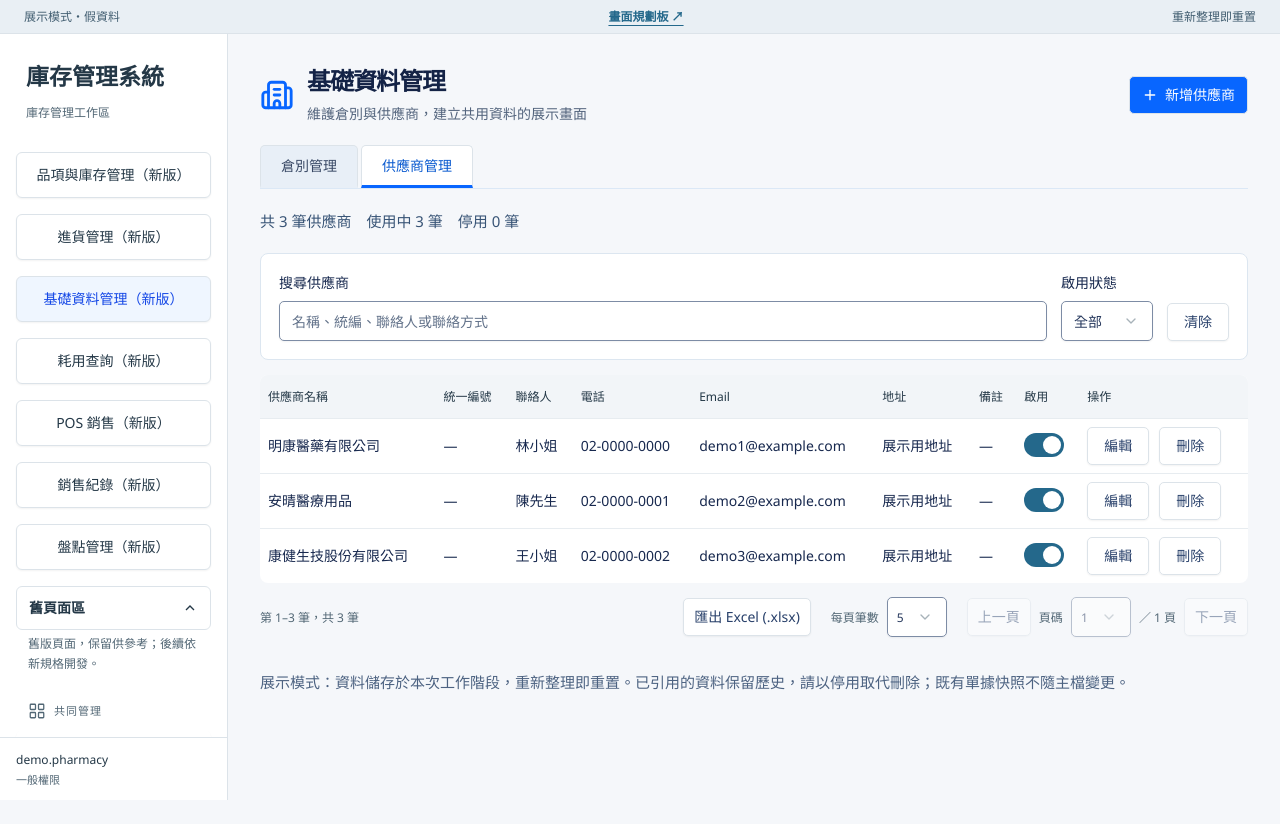
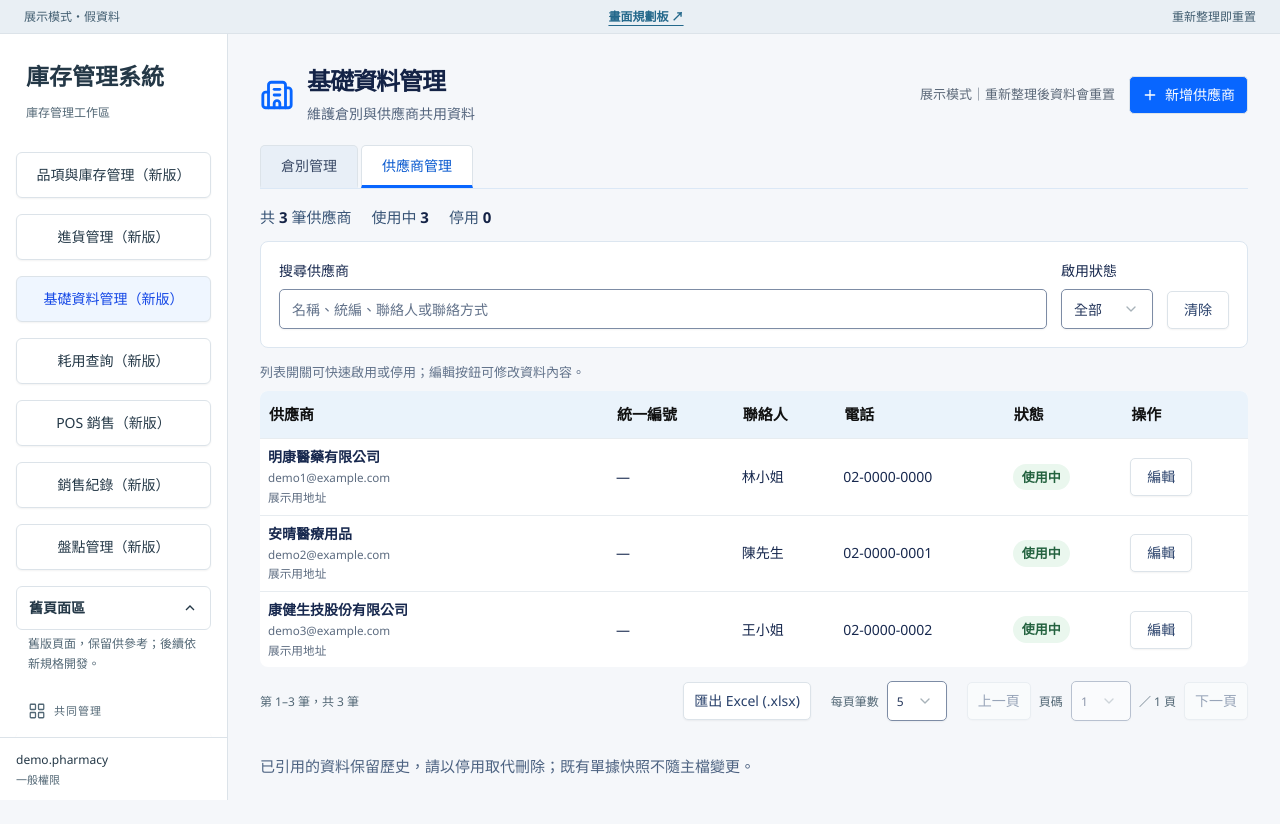
Before and after one commit to recycle-crew/Fanding, a React (Vite) app in the folder frontend/: page /base-data in a window 1280 px wide. Both pictures are taken after a click on the tab "供應商管理". Before the commit the page ends 800 px from the top, so only its background shows below. Built offline with nearby package versions, Linux system fonts and the light colour scheme.

Commit message:
feat(基礎資料): 整理列表狀態與編輯操作

```diff
--- a/frontend/src/features/base-data/base-data.css
+++ b/frontend/src/features/base-data/base-data.css
@@ -1,6 +1,60 @@
 .base-data-summary {
-  margin: 20px 0;
+  display: flex;
+  flex-wrap: wrap;
+  gap: 8px 20px;
+  margin: 16px 0 12px;
   color: #385476;
+}
+.base-data-summary strong {
+  color: #142346;
+  font-variant-numeric: tabular-nums;
+}
+.base-data-heading-actions {
+  display: flex;
+  align-items: center;
+  justify-content: flex-end;
+  gap: 14px;
+}
+.base-data-demo-note {
+  color: #5b6878;
+  font-size: 13px;
+}
+.base-data-table-hint {
+  margin: 14px 0 8px;
+  color: #61728a;
+  font-size: 13px;
+}
+.base-data-notice {
+  margin: 12px 0 0;
+  padding: 9px 12px;
+  color: #24533b;
+  background: #effaf3;
+  border: 1px solid #cce8d5;
+  border-radius: 6px;
+}
+.base-data-supplier-primary {
+  display: grid;
+  gap: 3px;
+  min-width: 200px;
+}
+.base-data-supplier-primary small {
+  color: #5d6c80;
+  white-space: normal;
+}
+.base-data-supplier-cards {
+  display: none;
+}
+.base-data-form-status {
+  display: flex;
+  align-items: center;
+  gap: 10px;
+  margin-top: 16px;
+  font-weight: 600;
+}
+.base-data-form-hint {
+  margin: 4px 0 12px;
+  color: #61728a;
+  font-size: 13px;
 }
 .base-data-page .items-title h1 {
   margin: 0;
@@ -11,6 +65,47 @@
 .base-data-page .table-wrap {
   background: white;
   border-radius: 8px;
+}
+.base-data-page [data-slot="table-head"] {
+  color: #111;
+  background: #eaf3fb;
+  font-size: 15px;
+  font-weight: 700;
+  padding: 13px 9px;
+  white-space: nowrap;
+}
+.base-data-status {
+  display: inline-flex;
+  align-items: center;
+  padding: 4px 9px;
+  border-radius: 999px;
+  font-size: 13px;
+  font-weight: 600;
+  white-space: nowrap;
+}
+.base-data-status.is-active {
+  color: #23623f;
+  background: #eaf7ee;
+}
+.base-data-status.is-inactive {
+  color: #667085;
+  background: #edf0f3;
+}
+.base-data-modal-delete {
+  display: flex;
+  align-items: center;
+  justify-content: space-between;
+  flex-wrap: wrap;
+  gap: 10px;
+  margin-top: 22px;
+  padding-top: 16px;
+  border-top: 1px solid #e5eaf0;
+  color: #64748b;
+  font-size: 13px;
+}
+.base-data-modal-delete p {
+  flex-basis: 100%;
+  margin: 0;
 }
 .base-data-filters {
   display: flex;
@@ -47,6 +142,15 @@
   gap: 16px;
 }
 @media (max-width: 640px) {
+  .base-data-heading-actions {
+    align-items: flex-end;
+    flex-direction: column-reverse;
+    gap: 6px;
+  }
+  .base-data-demo-note {
+    text-align: right;
+    font-size: 12px;
+  }
   .base-data-form-grid {
     grid-template-columns: 1fr;
   }
@@ -55,3 +159,79 @@
     flex-direction: column;
   }
 }
+@media (max-width: 760px) {
+  .base-data-supplier-table {
+    display: none;
+  }
+  .base-data-supplier-cards {
+    display: grid;
+    gap: 12px;
+  }
+  .base-data-supplier-card {
+    padding: 14px;
+    background: #fff;
+    border: 1px solid #dce6f0;
+    border-radius: 8px;
+  }
+  .base-data-supplier-card > header {
+    display: flex;
+    align-items: center;
+    justify-content: space-between;
+    gap: 12px;
+  }
+  .base-data-supplier-card h3 {
+    margin: 0 0 5px;
+    color: #142346;
+    font-size: 16px;
+  }
+  .base-data-supplier-card .is-active,
+  .base-data-supplier-card .is-inactive {
+    display: inline-block;
+    padding: 2px 7px;
+    border-radius: 999px;
+    font-size: 12px;
+  }
+  .base-data-supplier-card .is-active {
+    color: #23623f;
+    background: #eaf7ee;
+  }
+  .base-data-supplier-card .is-inactive {
+    color: #6c7480;
+    background: #edf0f3;
+  }
+  .base-data-supplier-card dl {
+    display: grid;
+    grid-template-columns: 1fr 1fr;
+    gap: 10px 14px;
+    margin: 14px 0;
+  }
+  .base-data-supplier-card dl > div {
+    min-width: 0;
+  }
+  .base-data-supplier-card dt {
+    color: #65748a;
+    font-size: 12px;
+  }
+  .base-data-supplier-card dd {
+    overflow-wrap: anywhere;
+    margin: 2px 0 0;
+    color: #24344d;
+  }
+  .base-data-supplier-card .base-data-card-address {
+    grid-column: 1 / -1;
+  }
+  .base-data-supplier-card > footer {
+    justify-content: flex-end;
+    padding-top: 10px;
+    border-top: 1px solid #e8eef5;
+  }
+  .base-data-empty {
+    margin: 0;
+    padding: 22px;
+    color: #64748b;
+    text-align: center;
+    background: #fff;
+    border: 1px dashed #cbd5e1;
+    border-radius: 8px;
+  }
+}
--- a/frontend/src/pages/BaseData/Home.tsx
+++ b/frontend/src/pages/BaseData/Home.tsx
@@ -14,12 +14,7 @@ import { BaseWorkspaceModal } from "@/components/ui/BaseWorkspaceModal";
 import { BaseField, BaseForm } from "@/components/ui/BaseForm";
 import { BaseTabs } from "@/components/ui/BaseTabs";
 import { useAppDispatch, useAppSelector } from "@/store/hooks";
-import {
-  blankBaseData,
-  saveBaseData,
-  deleteBaseData,
-  toggleBaseData,
-} from "@/store/baseData";
+import { blankBaseData, saveBaseData, deleteBaseData } from "@/store/baseData";
 import type { BaseDataKind, BaseDataRecord } from "@/types/base-data";
 import { useWorkspaceDirty } from "@/features/workspace/useWorkspaceDirty";
 import "@/features/items/items.css";
@@ -121,9 +116,13 @@ export function BaseDataPage() {
           <Building2 aria-hidden="true" />
           <div>
             <h1>基礎資料管理</h1>
-            <p>維護倉別與供應商，建立共用資料的展示畫面</p>
+            <p>維護倉別與供應商共用資料</p>
           </div>
         </div>
+        <div className="base-data-heading-actions">
+          <span className="base-data-demo-note">
+            展示模式｜重新整理後資料會重置
+          </span>
           <BaseButton
             onClick={() => {
               setDraft(blankBaseData());
@@ -133,6 +132,7 @@ export function BaseDataPage() {
             <Plus aria-hidden="true" />
             新增{noun}
           </BaseButton>
+        </div>
       </header>
       <BaseTabs
         id="base-data"
@@ -154,10 +154,17 @@ export function BaseDataPage() {
         aria-labelledby={`base-data-${kind}`}
         tabIndex={0}
       >
-        <p className="base-data-summary">
-          共 {records[kind].length} 筆{noun}　使用中 {activeCount} 筆　停用{" "}
-          {records[kind].length - activeCount} 筆
-        </p>
+        <div className="base-data-summary" aria-live="polite">
+          <span>
+            共 <strong>{records[kind].length}</strong> 筆{noun}
+          </span>
+          <span>
+            使用中 <strong>{activeCount}</strong>
+          </span>
+          <span>
+            停用 <strong>{records[kind].length - activeCount}</strong>
+          </span>
+        </div>
         <div className="base-data-filters">
           <BaseLabel>
             搜尋{noun}
@@ -193,48 +200,28 @@ export function BaseDataPage() {
             清除
           </BaseButton>
         </div>
-        <p role="status" aria-live="polite">
+        {notice && (
+          <p className="base-data-notice" role="status" aria-live="polite">
             {notice}
           </p>
+        )}
+        <p className="base-data-table-hint">
+          列表開關可快速啟用或停用；編輯按鈕可修改資料內容。
+        </p>
+        {kind === "warehouses" ? (
           <BaseDataTable
-          tableKey={`base-data-${kind}`}
-          headers={
-            kind === "warehouses"
-              ? ["倉別代碼", "倉別名稱", "位置", "備註", "啟用", "操作"]
-              : [
-                  "供應商名稱",
-                  "統一編號",
-                  "聯絡人",
-                  "電話",
-                  "Email",
-                  "地址",
-                  "備註",
-                  "啟用",
-                  "操作",
-                ]
-          }
+            tableKey="base-data-warehouses"
+            headers={["倉別代碼", "倉別名稱", "位置", "備註", "狀態", "操作"]}
             rows={rows.map((row) => [
-            ...(kind === "warehouses"
-              ? [row.code, row.name, row.location || "—", row.remark || "—"]
-              : [
+              row.code,
               row.name,
-                  row.taxId || "—",
-                  row.contact || "—",
-                  row.phone || "—",
-                  row.email || "—",
-                  row.address || "—",
+              row.location || "—",
               row.remark || "—",
-                ]),
-            <BaseSwitch
-              checked={row.active}
-              aria-label={`${row.active ? "停用" : "啟用"}${row.name}`}
-              onClick={() => {
-                dispatch(toggleBaseData({ kind, id: row.id }));
-                setNotice(
-                  `${row.name}已${row.active ? "停用" : "啟用"}；歷史紀錄保留。`,
-                );
-              }}
-            />,
+              <span
+                className={`base-data-status ${row.active ? "is-active" : "is-inactive"}`}
+              >
+                {row.active ? "使用中" : "停用"}
+              </span>,
               <div className="base-data-actions">
                 <BaseButton
                   variant="outline"
@@ -246,27 +233,145 @@ export function BaseDataPage() {
                 >
                   編輯
                 </BaseButton>
+              </div>,
+            ])}
+          />
+        ) : (
+          <>
+            <div className="base-data-supplier-table">
+              <BaseDataTable
+                tableKey="base-data-suppliers"
+                headers={[
+                  "供應商",
+                  "統一編號",
+                  "聯絡人",
+                  "電話",
+                  "狀態",
+                  "操作",
+                ]}
+                rows={rows.map((row) => [
+                  <div className="base-data-supplier-primary">
+                    <strong>{row.name}</strong>
+                    <small>{row.email || "未提供 Email"}</small>
+                    {row.address && <small>{row.address}</small>}
+                  </div>,
+                  row.taxId || "—",
+                  row.contact || "—",
+                  row.phone || "—",
+                  <span
+                    className={`base-data-status ${row.active ? "is-active" : "is-inactive"}`}
+                  >
+                    {row.active ? "使用中" : "停用"}
+                  </span>,
+                  <div className="base-data-actions">
                     <BaseButton
                       variant="outline"
-                onClick={() => setDeleting(row)}
-                aria-label={`刪除${row.name}`}
+                      onClick={() => {
+                        setDraft({ ...row });
+                        setNotice("");
+                      }}
+                      aria-label={`編輯${row.name}`}
                     >
-                刪除
+                      編輯
                     </BaseButton>
                   </div>,
                 ])}
               />
             </div>
+            <div className="base-data-supplier-cards" aria-label="供應商列表">
+              {rows.length ? (
+                rows.map((row) => (
+                  <article className="base-data-supplier-card" key={row.id}>
+                    <header>
+                      <div>
+                        <h3>{row.name}</h3>
+                        <span
+                          className={row.active ? "is-active" : "is-inactive"}
+                        >
+                          {row.active ? "使用中" : "停用"}
+                        </span>
+                      </div>
+                    </header>
+                    <dl>
+                      <div>
+                        <dt>統一編號</dt>
+                        <dd>{row.taxId || "—"}</dd>
+                      </div>
+                      <div>
+                        <dt>聯絡人</dt>
+                        <dd>{row.contact || "—"}</dd>
+                      </div>
+                      <div>
+                        <dt>電話</dt>
+                        <dd>{row.phone || "—"}</dd>
+                      </div>
+                      <div>
+                        <dt>Email</dt>
+                        <dd>{row.email || "—"}</dd>
+                      </div>
+                      <div className="base-data-card-address">
+                        <dt>地址</dt>
+                        <dd>{row.address || "—"}</dd>
+                      </div>
+                    </dl>
+                    <footer className="base-data-actions">
+                      <BaseButton
+                        variant="outline"
+                        onClick={() => {
+                          setDraft({ ...row });
+                          setNotice("");
+                        }}
+                      >
+                        編輯
+                      </BaseButton>
+                    </footer>
+                  </article>
+                ))
+              ) : (
+                <p className="base-data-empty">沒有符合條件的供應商。</p>
+              )}
+            </div>
+          </>
+        )}
+      </div>
       <p className="base-data-footnote">
-        展示模式：資料儲存於本次工作階段，重新整理即重置。已引用的資料保留歷史，請以停用取代刪除；既有單據快照不隨主檔變更。
+        已引用的資料保留歷史，請以停用取代刪除；既有單據快照不隨主檔變更。
       </p>
       <BaseWorkspaceModal
         open={Boolean(draft)}
-        title={`${draft?.id ? "編輯" : "新增"}${noun}`}
-        description="請填寫基本資料；＊ 為必填，取消不會更新資料。"
-        onClose={() => close()}
+        title={
+          deleting ? `確認刪除${noun}` : `${draft?.id ? "編輯" : "新增"}${noun}`
+        }
+        description={
+          deleting
+            ? "刪除後無法復原，未儲存的編輯內容也會一併放棄。"
+            : "請填寫基本資料；＊ 為必填，取消不會更新資料。"
+        }
+        onClose={() => (deleting ? setDeleting(null) : close())}
       >
-        {discard ? (
+        {deleting ? (
+          <div className="items-modal-scroll">
+            <p>
+              確定刪除「{deleting.name}」？此操作會移除這筆未被引用的基礎資料。
+            </p>
+            <footer className="items-modal-footer">
+              <BaseButton variant="outline" onClick={() => setDeleting(null)}>
+                返回編輯
+              </BaseButton>
+              <BaseButton
+                variant="destructive"
+                onClick={() => {
+                  dispatch(deleteBaseData({ kind, id: deleting.id }));
+                  setNotice(`${deleting.name}已刪除。`);
+                  setDeleting(null);
+                  close(true);
+                }}
+              >
+                確認刪除
+              </BaseButton>
+            </footer>
+          </div>
+        ) : discard ? (
           <div className="items-modal-scroll">
             <h3>尚有未儲存變更</h3>
             <p>確定放棄目前的修改？</p>
@@ -361,11 +466,11 @@ export function BaseDataPage() {
                   </BaseField>
                 </div>
               </section>
-              <BaseLabel className="base-data-actions">
-                啟用狀態
+              <BaseLabel className="base-data-form-status">
+                表單狀態
                 <BaseSwitch
                   checked={draft.active}
-                  aria-label="啟用狀態"
+                  aria-label="表單啟用狀態"
                   onClick={() => {
                     setDraft({ ...draft, active: !draft.active });
                     setDirty(true);
@@ -373,47 +478,36 @@ export function BaseDataPage() {
                 />
                 {draft.active ? "使用中" : "停用"}
               </BaseLabel>
+              <p className="base-data-form-hint">
+                儲存時一併套用；列表開關則可快速切換狀態。
+              </p>
               {draft.used && (
                 <p>此資料已被引用，可編輯與停用；歷史單據維持原快照。</p>
+              )}
+              {draft.id && (
+                <div className="base-data-modal-delete">
+                  {draft.used ? (
+                    <p>
+                      此資料已被引用，無法刪除；如需停止使用，請將狀態設為停用。
+                    </p>
+                  ) : (
+                    <>
+                      <span>刪除後，此資料將無法用於新單據。</span>
+                      <BaseButton
+                        type="button"
+                        variant="destructive"
+                        onClick={() => setDeleting(draft)}
+                      >
+                        刪除此{noun}
+                      </BaseButton>
+                    </>
+                  )}
+                </div>
               )}
             </BaseForm>
           )
         )}
       </BaseWorkspaceModal>
-      <BaseWorkspaceModal
-        open={Boolean(deleting)}
-        title={`刪除${noun}`}
-        description="刪除前檢查資料引用狀態。"
-        onClose={() => setDeleting(null)}
-      >
-        <div className="items-modal-scroll">
-          {deleting?.used ? (
-            <p>
-              「{deleting.name}
-              」已有庫存或單據引用，無法刪除。請回到列表停用，以保留歷史追溯。
-            </p>
-          ) : (
-            <p>確定刪除「{deleting?.name}」？</p>
-          )}
-        </div>
-        <footer className="items-modal-footer">
-          <BaseButton variant="outline" onClick={() => setDeleting(null)}>
-            {deleting?.used ? "關閉" : "取消"}
-          </BaseButton>
-          {!deleting?.used && (
-            <BaseButton
-              onClick={() => {
-                if (deleting)
-                  dispatch(deleteBaseData({ kind, id: deleting.id }));
-                setNotice(`${deleting?.name}已刪除。`);
-                setDeleting(null);
-              }}
-            >
-              確認刪除
-            </BaseButton>
-          )}
-        </footer>
-      </BaseWorkspaceModal>
     </div>
   );
 }
```
Lines whose indentation alone changed are shown as unchanged.
